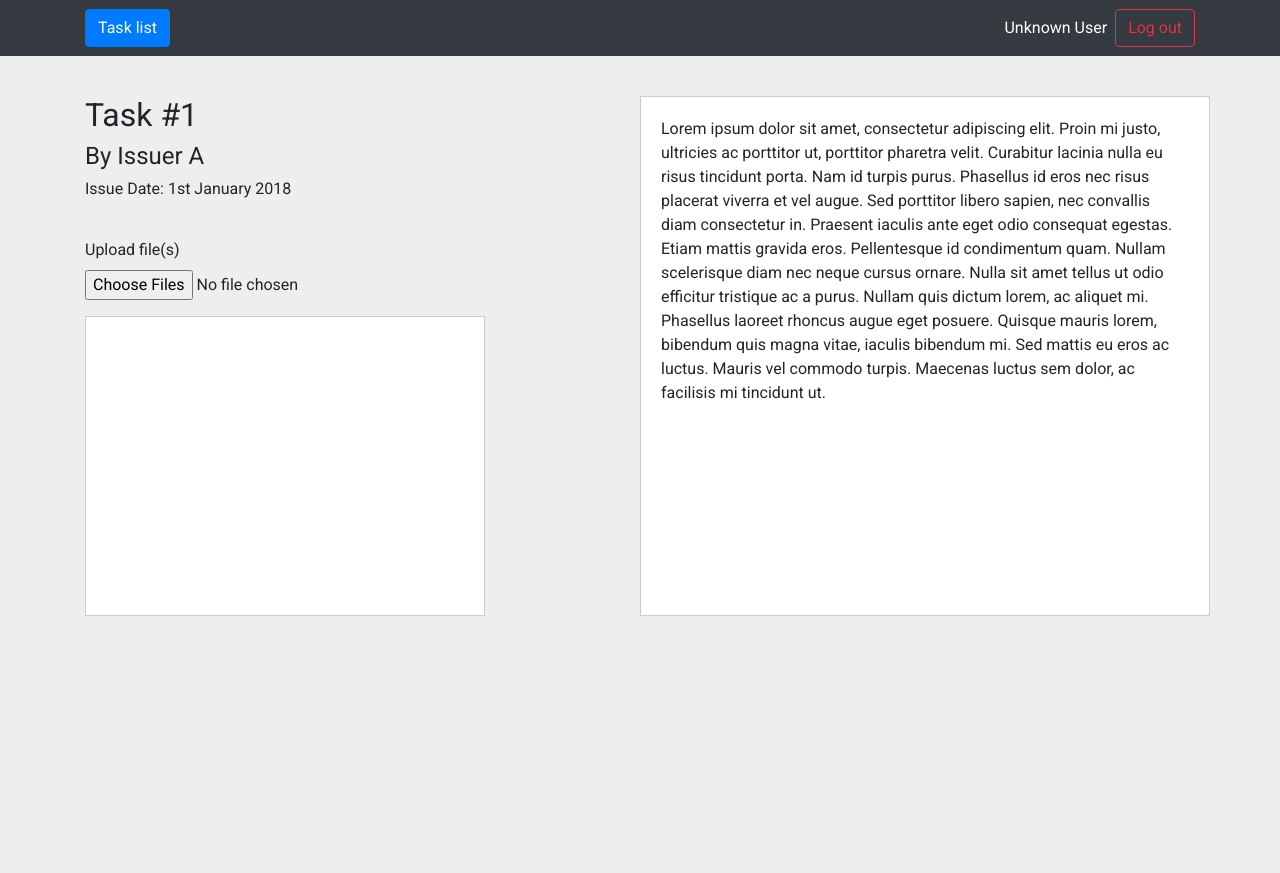
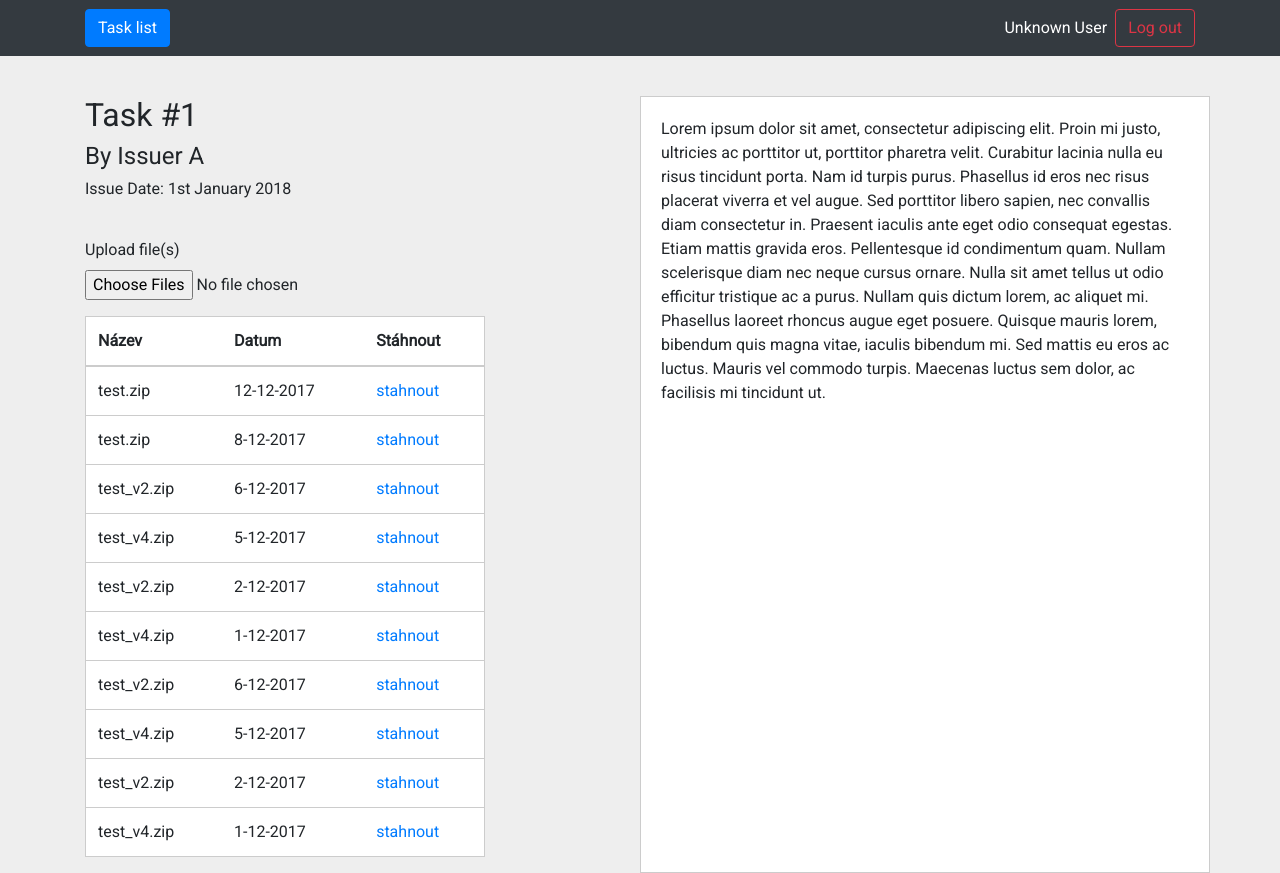
Before and after one commit to NikitaKurpas/sep-tadeas, a React (Create React App) app: page /tasks/create in a window 1280 px wide. Before the commit the page ends 800 px from the top, so only its background shows below. Built offline with nearby package versions, Linux system fonts and the light colour scheme; sample sign-in values are in the browser's storage.

Commit message:
list detail

```diff
--- a/package.json
+++ b/package.json
@@ -5,6 +5,7 @@
   "dependencies": {
     "bootstrap": "4.0.0-beta.2",
     "react": "^16.1.1",
+    "react-bootstrap": "^0.31.5",
     "react-dom": "^16.1.1",
     "react-router": "^4.2.0",
     "react-router-dom": "^4.2.2",
--- /dev/null
+++ b/src/components/TaskHistory.js
@@ -0,0 +1,82 @@
+import React, { Component } from 'react'
+import { Table } from 'react-bootstrap'
+
+
+const styles = {
+    table: {
+        padding: '20px',
+        border: '1px #ccc solid',
+        height: '300px',
+        maxWidth: '400px',
+        background: '#ffffff'
+    }
+}
+
+const history = [
+    {
+        name: "test.zip",
+        date: "12-12-2017"
+    },
+    {
+        name: "test.zip",
+        date: "8-12-2017"
+    },
+    {
+        name: "test_v2.zip",
+        date: "6-12-2017"
+    },
+    {
+        name: "test_v4.zip",
+        date: "5-12-2017"
+    },
+    {
+        name: "test_v2.zip",
+        date: "2-12-2017"
+    },
+    {
+        name: "test_v4.zip",
+        date: "1-12-2017"
+    },
+    {
+        name: "test_v2.zip",
+        date: "6-12-2017"
+    },
+    {
+        name: "test_v4.zip",
+        date: "5-12-2017"
+    },
+    {
+        name: "test_v2.zip",
+        date: "2-12-2017"
+    },
+    {
+        name: "test_v4.zip",
+        date: "1-12-2017"
+    },
+]
+
+class TaskHistory extends Component {
+
+    render() {
+        return (
+            <Table style={styles.table}>
+                <thead>
+                    <tr>
+                        <th>Název</th>
+                        <th>Datum</th>
+                        <th>Stáhnout</th>
+                    </tr>
+                </thead>
+                {
+                    history.map(version => {
+                        return (
+                            <tr><td>{version.name}</td><td> {version.date}</td><td><a href="#">stahnout</a></td></tr>
+                        )
+                    })
+                }
+            </Table>
+        )
+    }
+}
+
+export default TaskHistory
--- a/src/pages/Dashboard.js
+++ b/src/pages/Dashboard.js
@@ -1,6 +1,7 @@
 import React, { Component } from 'react'
 import { withRouter } from 'react-router-dom'
 import './Dashboard.css'
+import {Table} from 'react-bootstrap'
 
 class Dashboard extends Component {
   state = {
@@ -19,7 +20,7 @@ class Dashboard extends Component {
       active: false,
       definition: ''
     }],
-    sortOrder: 0,
+    sortOrder: 1,
     sortProp: 'name',
     search: ''
   }
@@ -66,7 +67,7 @@ class Dashboard extends Component {
                onChange={this.handleSearch}/>
         {/*<button type="submit" className='btn btn-outline-primary'>Search</button>*/}
       </form>
-      <table className='table table-hover table-bordered'>
+      <Table className='table table-hover table-bordered'>
         <thead className='thead-inverse'>
           <tr>
             <th onClick={this.sortData('name')}>Task name</th>
@@ -87,7 +88,7 @@ class Dashboard extends Component {
           </tr>
         ))}
         </tbody>
-      </table>
+      </Table>
     </div>
   }
 }
--- a/src/pages/TaskDetail.js
+++ b/src/pages/TaskDetail.js
@@ -1,5 +1,6 @@
 import React, { Component } from 'react'
 import './TaskDetail.css'
+import TaskHistory from '../components/TaskHistory';
 
 class TaskDetail extends Component {
   state = {
@@ -10,12 +11,12 @@ class TaskDetail extends Component {
       issueDate: '1st January 2018',
       active: true,
       definition: 'Lorem ipsum dolor sit amet, consectetur adipiscing elit. Proin mi justo, ultricies ac porttitor ut, porttitor pharetra velit. Curabitur lacinia nulla eu risus tincidunt porta. Nam id turpis purus. Phasellus id eros nec risus placerat viverra et vel augue. Sed porttitor libero sapien, nec convallis diam consectetur in. Praesent iaculis ante eget odio consequat egestas. Etiam mattis gravida eros. Pellentesque id condimentum quam. Nullam scelerisque diam nec neque cursus ornare.\n' +
-      '\n' +
-      'Nulla sit amet tellus ut odio efficitur tristique ac a purus. Nullam quis dictum lorem, ac aliquet mi. Phasellus laoreet rhoncus augue eget posuere. Quisque mauris lorem, bibendum quis magna vitae, iaculis bibendum mi. Sed mattis eu eros ac luctus. Mauris vel commodo turpis. Maecenas luctus sem dolor, ac facilisis mi tincidunt ut.'
+        '\n' +
+        'Nulla sit amet tellus ut odio efficitur tristique ac a purus. Nullam quis dictum lorem, ac aliquet mi. Phasellus laoreet rhoncus augue eget posuere. Quisque mauris lorem, bibendum quis magna vitae, iaculis bibendum mi. Sed mattis eu eros ac luctus. Mauris vel commodo turpis. Maecenas luctus sem dolor, ac facilisis mi tincidunt ut.'
     }
   }
   render() {
-    const {task} = this.state
+    const { task } = this.state
     return <div className='TaskDetail container'>
       <div className="row">
         <div className="col-6">
@@ -25,11 +26,12 @@ class TaskDetail extends Component {
           <form className='upload-form'>
             <div className="form-group">
               <label htmlFor="file">Upload file(s)</label>
-              <input id="file" name="file" type="file" className="form-control-file" multiple/>
+              <input id="file" name="file" type="file" className="form-control-file" multiple />
             </div>
           </form>
-          <div className="file-list">
-
+          {/* <div className="file-list"> */}
+          <div>
+            <TaskHistory />
           </div>
         </div>
         <div className="col-6 description">{task.definition}</div>
```
